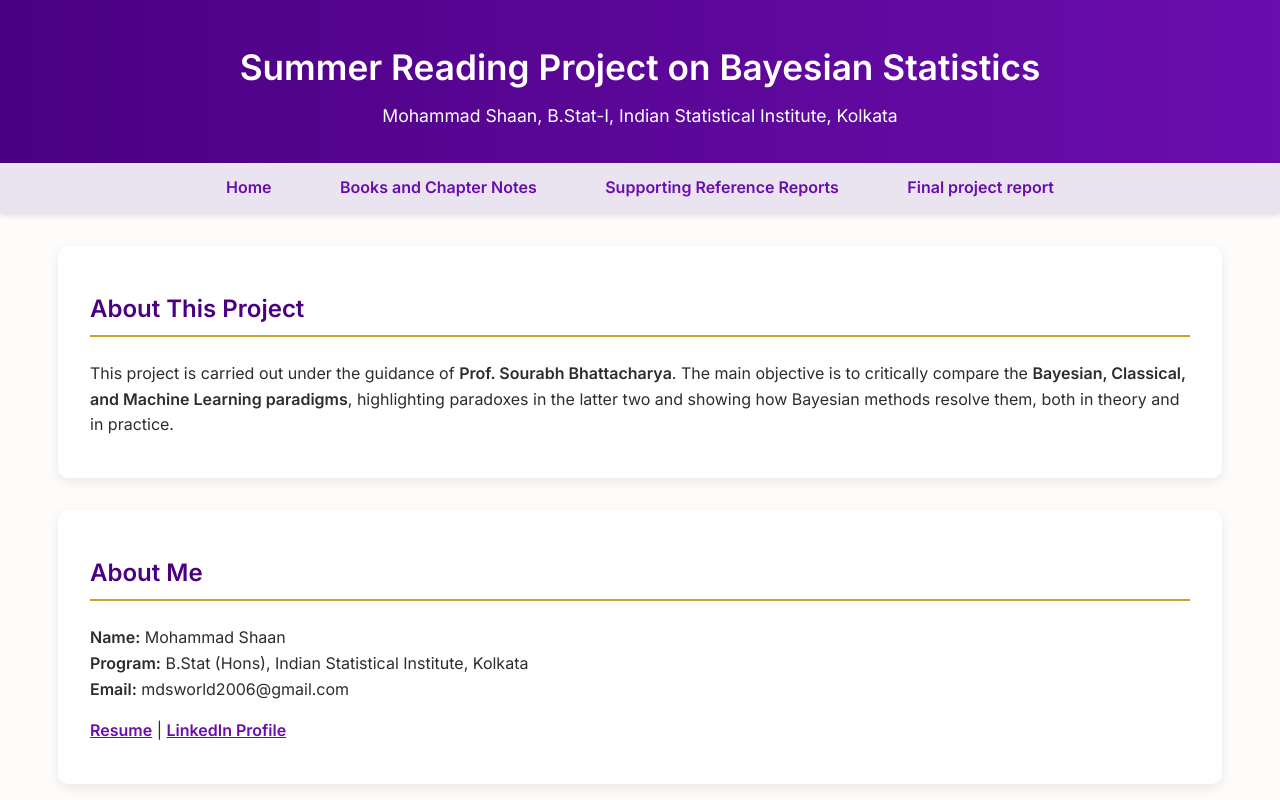
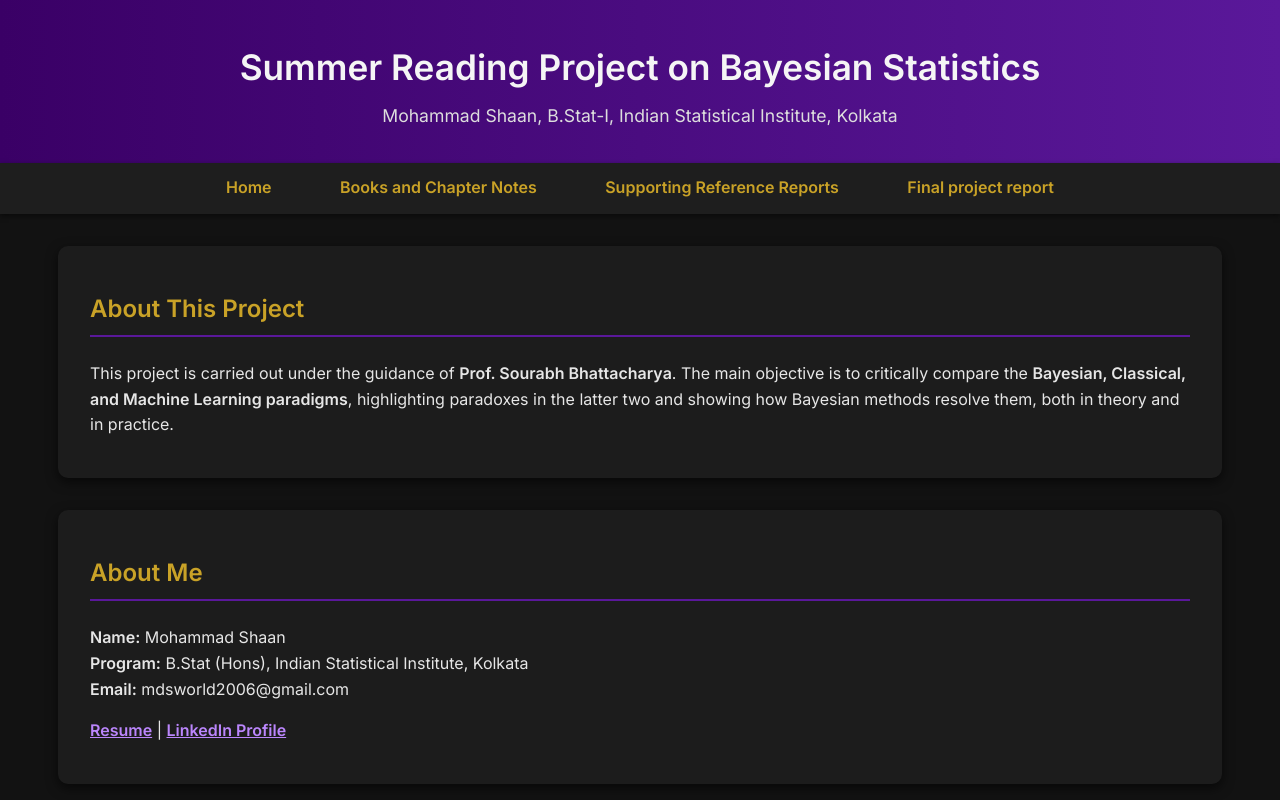
Before and after one commit to StatShaan27/Bayesian, a plain HTML site: page index.html in a window 1280 px wide. Shown: the top 800 px of the page. Drawn offline with nearby package versions, Linux system fonts and the light colour scheme.

Commit message:
Update style.css

```diff
--- a/style.css
+++ b/style.css
@@ -3,18 +3,18 @@ body {
   font-family: 'Inter', sans-serif;
   margin: 0;
   padding: 0;
-  background: #fdfcfb; /* soft off-white */
-  color: #2d2d2d; /* dark grey text */
+  background: #121212; /* deep dark background */
+  color: #e6e6e6; /* light grey text */
   line-height: 1.6;
 }
 
 /* ===== Header ===== */
 header {
-  background: linear-gradient(90deg, #4b0082, #6a0dad); /* royal purple gradient */
-  color: white;
+  background: linear-gradient(90deg, #3a0066, #5a189a); /* royal purple gradient */
+  color: #f5f5f5;
   padding: 2em 1em;
   text-align: center;
-  box-shadow: 0 4px 8px rgba(0,0,0,0.15);
+  box-shadow: 0 4px 8px rgba(0,0,0,0.4);
 }
 header h1 {
   margin: 0.2em 0;
@@ -23,27 +23,28 @@ header h1 {
 header p {
   font-size: 1.1em;
   margin: 0;
+  color: #ddd;
 }
 
 /* ===== Navigation ===== */
 nav {
-  background: #e9e4f0; /* light lavender tint */
+  background: #1e1e1e; /* dark grey bar */
   text-align: center;
   padding: 0.8em;
-  box-shadow: 0 2px 5px rgba(0,0,0,0.1);
+  box-shadow: 0 2px 5px rgba(0,0,0,0.5);
 }
 nav a {
   margin: 0 1.2em;
   text-decoration: none;
-  color: #6a0dad; /* deep violet */
+  color: #c9a227; /* gold */
   font-weight: 600;
   transition: color 0.3s, background 0.3s;
   padding: 0.4em 0.8em;
   border-radius: 4px;
 }
 nav a:hover {
-  background: #4b0082; /* darker violet */
-  color: white;
+  background: #5a189a; /* violet highlight */
+  color: #fff;
 }
 
 /* ===== Section Styling ===== */
@@ -51,18 +52,18 @@ section {
   max-width: 1100px;
   margin: 2em auto;
   padding: 1.5em 2em;
-  background: white;
+  background: #1c1c1c; /* dark card */
   border-radius: 10px;
-  box-shadow: 0 4px 12px rgba(0,0,0,0.08);
+  box-shadow: 0 4px 12px rgba(0,0,0,0.6);
 }
 section h2 {
-  color: #4b0082;
-  border-bottom: 2px solid #c9a227; /* gold accent underline */
+  color: #c9a227; /* gold */
+  border-bottom: 2px solid #5a189a; /* violet underline */
   padding-bottom: 0.3em;
   margin-bottom: 1em;
 }
 section h3 {
-  color: #6a0dad;
+  color: #bb86fc; /* softer purple for subheadings */
   margin-top: 1.2em;
 }
 
@@ -76,7 +77,7 @@ ul li {
 
 /* ===== Links in Content ===== */
 section a {
-  color: #6a0dad;
+  color: #bb86fc; /* soft purple links */
   font-weight: 600;
   text-decoration: underline;
 }
@@ -88,8 +89,8 @@ section a:hover {
 footer {
   text-align: center;
   font-size: 0.9em;
-  color: #555;
+  color: #aaa;
   margin: 3em 0 1em 0;
   padding-top: 1em;
-  border-top: 2px solid #c9a227; /* gold line */
+  border-top: 2px solid #5a189a; /* violet line */
 }
```
